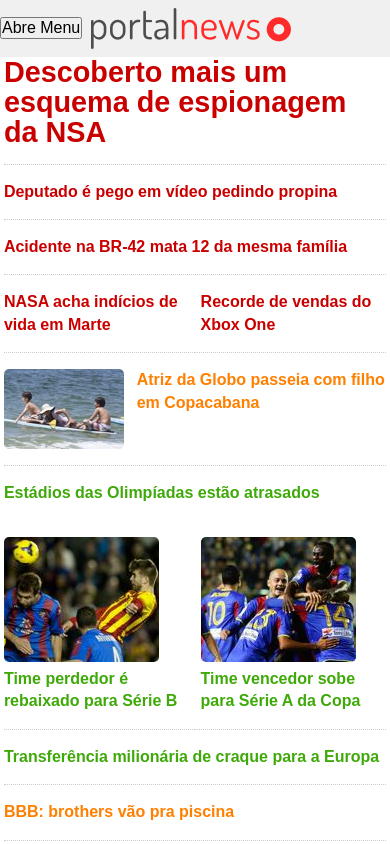
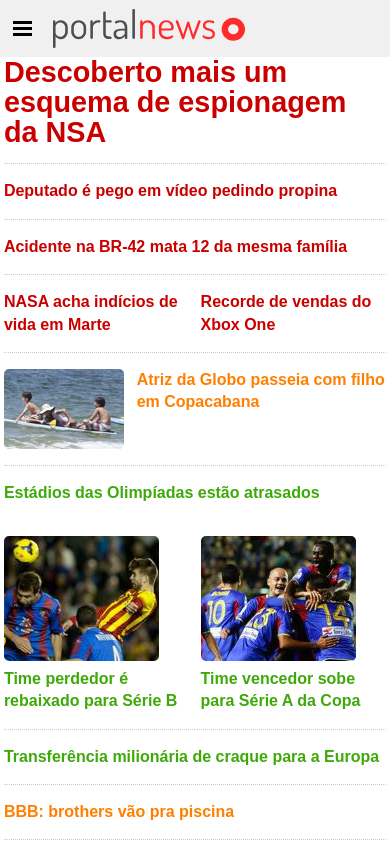
Before and after one commit to rafael2s/responsive-web, a plain HTML site: page index.html in a window 390 px wide. Shown: the top 844 px of the page. Drawn offline with Linux system fonts and the light colour scheme.

Commit message:
mundando logo para svg

```diff
--- a/css/exercicios.css
+++ b/css/exercicios.css
@@ -9,6 +9,7 @@ img {
     max-width: 1200px;
 }
 .logo {
+    width: 200px;
     display: inline-block;
     padding: 0 1%;
     vertical-align: middle;
@@ -77,6 +78,38 @@ img {
         padding: 1em 0;
         width: 100%;
     }
+    .menu-abrir,
+    .menu-fechar {
+        background: none;
+        border: 0;
+        outline: 0;
+        -webkit-appearance: none;
+        font-size: 1.6em;
+        text-indent: -999em;
+    }
+    .menu-abrir {
+        height: 0;
+        width:.75em;
+        padding-top:.125em;
+        border-top: .375em double #000;
+        border-bottom: .125em solid #000;
+
+        vertical-align: middle;
+        margin: 0.5em;
+    }
+
+    .menu-fechar {
+        position: relative;
+        height: 1em;
+        width: 1em;
+    }
+    .menu-fechar:before {
+        content: '\00D7';
+        position: absolute;
+        top: 0;
+        left: 0;
+        text-indent: 0;
+    }
 }
 
 @media not all and (max-width: 600px) {
--- a/index.html
+++ b/index.html
@@ -12,7 +12,7 @@
 		<div class="container">
 			<button class="menu-abrir">Abre Menu</button>
 			<h1 class="logo">
-				<img src="img/logo.png" alt="Notícias.com">
+				<img src="img/logo.svg" alt="Notícias.com">
 			</h1>
 
 			<nav class="barra-nav">
```
